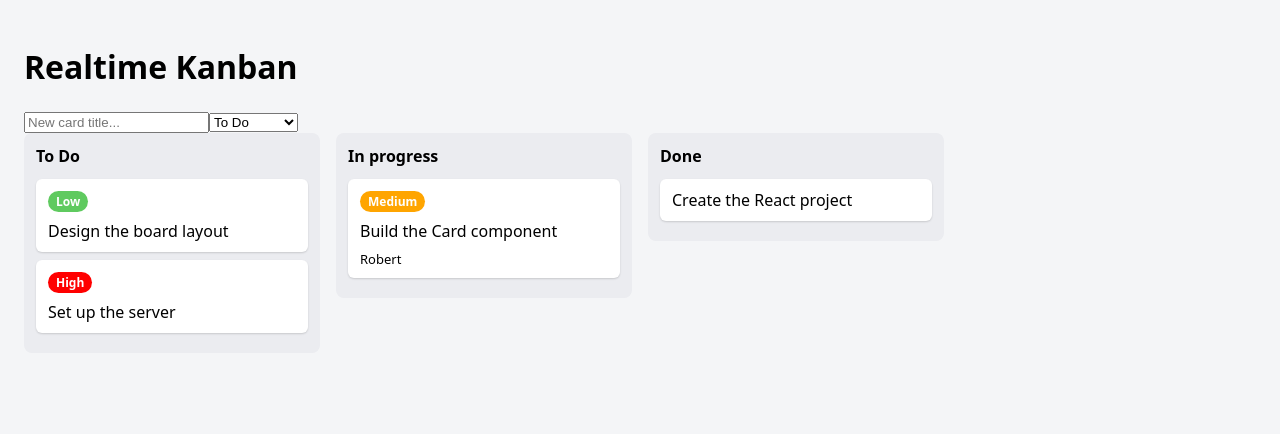
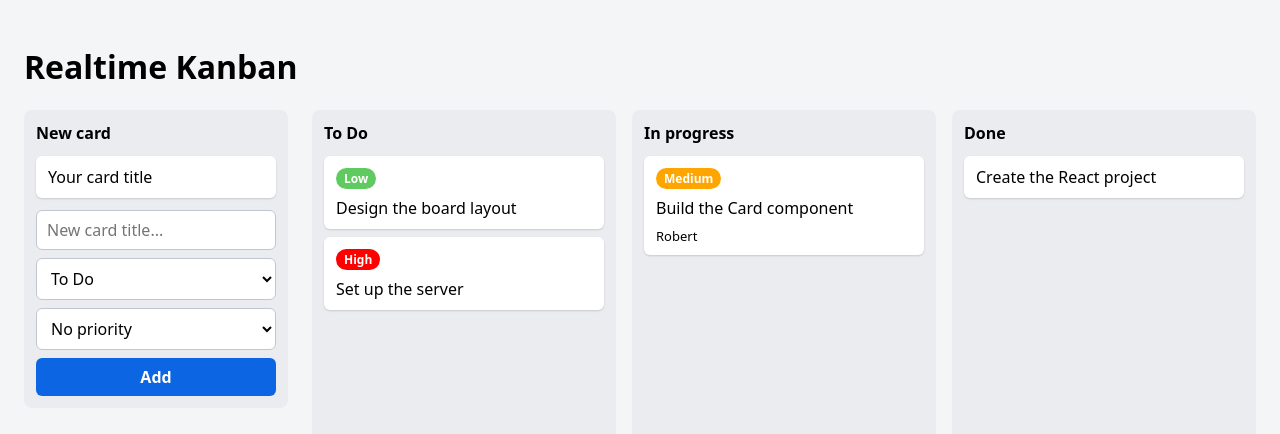
Before and after one commit to RobertBTudor/realtime-kanban, a React (Vite) app in the folder client/: page / in a window 1280 px wide. Shown: the top 434 px of the page. Built offline with nearby package versions, Linux system fonts and the light colour scheme.

Commit message:
Added a delete button, side panel with live card preview, and other design changes

```diff
--- a/client/src/App.css
+++ b/client/src/App.css
@@ -1,18 +1,65 @@
 .app {
   padding: 24px;
+}
+
+.workspace {
+  display: flex;
+  gap: 24px;
+  align-items: flex-start;
+}
+
+.add-card-form {
+  display: flex;
+  flex-direction: column;
+  gap: 8px;
+  width: 240px;
+  flex-shrink: 0;
+  padding: 12px;
+  border-radius: 8px;
+  background: #ebecf0;
+}
+
+.add-card-form h2 {
+  font-size: 16px;
+  margin: 0 0 4px;
+}
+
+.add-card-form input,
+.add-card-form select {
+  padding: 8px 10px;
+  border: 1px solid #c1c7d0;
+  border-radius: 6px;
+  background: white;
+  font: inherit;
+}
+
+.add-card-form button {
+  padding: 8px 16px;
+  border: none;
+  border-radius: 6px;
+  background: #0c66e4;
+  color: white;
+  font: inherit;
+  font-weight: 600;
+  cursor: pointer;
+}
+
+.add-card-form button:hover {
+  background: #0055cc;
 }
 
 .board {
   display: flex;
   gap: 16px;
-  align-items: flex-start;
+  flex: 1;
+  min-height: calc(100vh - 130px);
 }
 
 .column {
   background: #ebecf0;
   border-radius: 8px;
   padding: 12px;
-  width: 272px;
+  flex: 1;
 }
 
 .column h2 {
@@ -21,11 +68,43 @@
 }
 
 .card {
+  position: relative;
   background: white;
   border-radius: 6px;
-  padding: 10px 12px;
+  padding: 10px 28px 10px 12px;
   margin-bottom: 8px;
   box-shadow: 0 1px 2px rgba(0, 0, 0, 0.15);
+  cursor: grab;
+}
+
+.card-preview {
+  cursor: default;
+  margin-bottom: 4px;
+  padding-right: 12px;
+}
+
+.card-delete {
+  position: absolute;
+  top: 6px;
+  right: 6px;
+  padding: 2px 6px;
+  border: none;
+  border-radius: 4px;
+  background: transparent;
+  color: #5e6c84;
+  font-size: 12px;
+  cursor: pointer;
+  opacity: 0;
+}
+
+.card:hover .card-delete,
+.card-delete:focus-visible {
+  opacity: 1;
+}
+
+.card-delete:hover {
+  background: #ebecf0;
+  color: #bf2600;
 }
 
 .card-title {
--- a/client/src/App.tsx
+++ b/client/src/App.tsx
@@ -1,6 +1,7 @@
 import { useState } from "react"
+import type { SubmitEvent } from "react"
 import "./App.css"
-import type { Card, Column } from "./types"
+import type { Card, Column, Priority } from "./types"
 import CardView from "./CardView"
 
 const sampleColumns: Column[] = [
@@ -20,6 +21,7 @@ function App() {
   const [cards, setCards] = useState(sampleCards)
   const [newTitle, setNewTitle] = useState("")
   const [newColumnId, setNewColumnId] = useState(sampleColumns[0].id)
+  const [newPriority, setNewPriority] = useState<Priority | "">("")
 
   function moveCard(cardId: string, toColumnId: string) {
     setCards(
@@ -29,11 +31,41 @@ function App() {
     )
   }
 
+  function deleteCard(cardId: string) {
+    setCards(cards.filter((card) => card.id !== cardId))
+  }
+
+  function addCard(event: SubmitEvent<HTMLFormElement>) {
+    event.preventDefault()
+
+    const title = newTitle.trim()
+    if (!title) return
+
+    const newCard: Card = {
+      id: crypto.randomUUID(),
+      columnId: newColumnId,
+      title,
+      priority: newPriority || undefined,
+    }
+
+    setCards([...cards, newCard])
+    setNewTitle("")
+    setNewPriority("")
+  }
+
   return (
     <div className="app">
       <h1>Realtime Kanban</h1>
 
-      <form className="add-card-form">
+      <div className="workspace">
+        <form className="add-card-form" onSubmit={addCard}>
+          <h2>New card</h2>
+          <div className="card card-preview">
+            {newPriority && (
+              <span className={`tag tag-${newPriority}`}>{newPriority}</span>
+            )}
+            <div className="card-title">{newTitle.trim() || "Your card title"}</div>
+          </div>
           <input
             value={newTitle}
             onChange={(event) => setNewTitle(event.target.value)}
@@ -49,7 +81,16 @@ function App() {
               </option>
             ))}
           </select>
-
+          <select
+            value={newPriority}
+            onChange={(event) => setNewPriority(event.target.value as Priority | "")}
+          >
+            <option value="">No priority</option>
+            <option value="low">Low</option>
+            <option value="medium">Medium</option>
+            <option value="high">High</option>
+          </select>
+          <button type="submit">Add</button>
         </form>
 
         <div className="board">
@@ -64,10 +105,15 @@ function App() {
               {cards
                 .filter((card) => card.columnId === column.id)
                 .map((card) => (
-                <CardView key = {card.id} card = {card} />
+                  <CardView
+                    key={card.id}
+                    card={card}
+                    onDelete={() => deleteCard(card.id)}
+                  />
                 ))}
             </div>
           ))}
+        </div>
       </div>
     </div>
   )
--- a/client/src/CardView.tsx
+++ b/client/src/CardView.tsx
@@ -2,15 +2,19 @@ import type {Card} from "./types"
 
 type CardViewProps = {
     card: Card
+    onDelete: () => void
 }
 
-function CardView({card}: CardViewProps) {
+function CardView({card, onDelete}: CardViewProps) {
     return (
         <div
             className="card"
             draggable
             onDragStart={(event) => event.dataTransfer.setData("text/plain", card.id)}
         >
+            <button className="card-delete" onClick={onDelete} aria-label="Delete card">
+                ✕
+            </button>
             {card.priority && <span className={`tag tag-${card.priority}`}>{card.priority}</span>}
             <div className="card-title">{card.title}</div>
             {card.assignee && <div className="card-assignee">{card.assignee}</div>}
```
Lines whose indentation alone changed are shown as unchanged.
